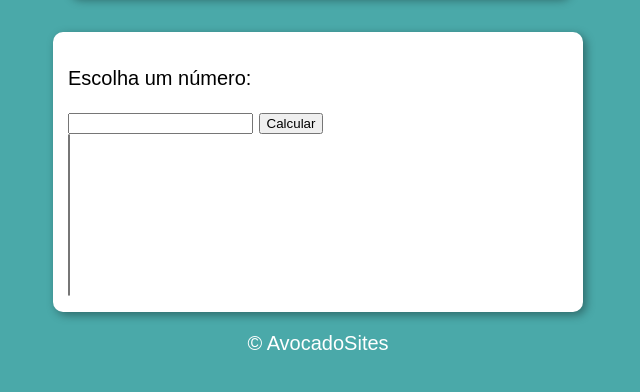
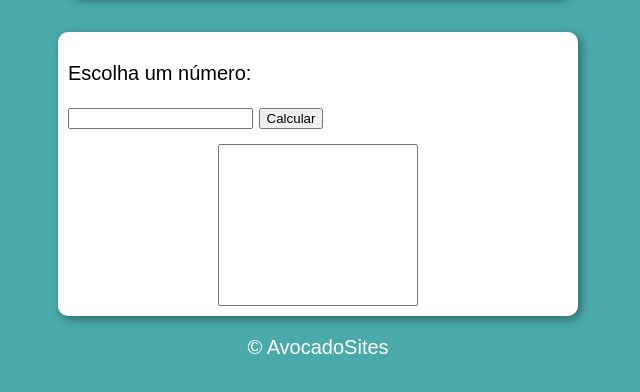
Before and after one commit to monalizavitor/tabuada, a plain HTML site: page index.html in a window 1280 px wide. Shown: the part 100-492 px from the top of the page, without its empty margins (322-962 px from the left). Drawn offline with Linux system fonts and the light colour scheme.

Commit message:
update css
alinhado select

```diff
--- a/style.css
+++ b/style.css
@@ -17,15 +17,28 @@ header{
 section{
     background: white;
     border-radius: 10px;
-    padding: 15px;
+    padding: 10px;
     width: 500px;
     margin: auto;
     box-shadow: 3px 3px 10px rgba(0, 0, 0, 0.376);
+}
+
+select{
+    width: 200px;
+    display: block;
+    margin: auto;
+}
+
+#form{
+    text-align: center;
+}
+
+#txtnum{
+    margin-bottom: 15px;
 }
 
 footer{
     color: white;
     text-align: center;
     font: italic;
-
 }
```
